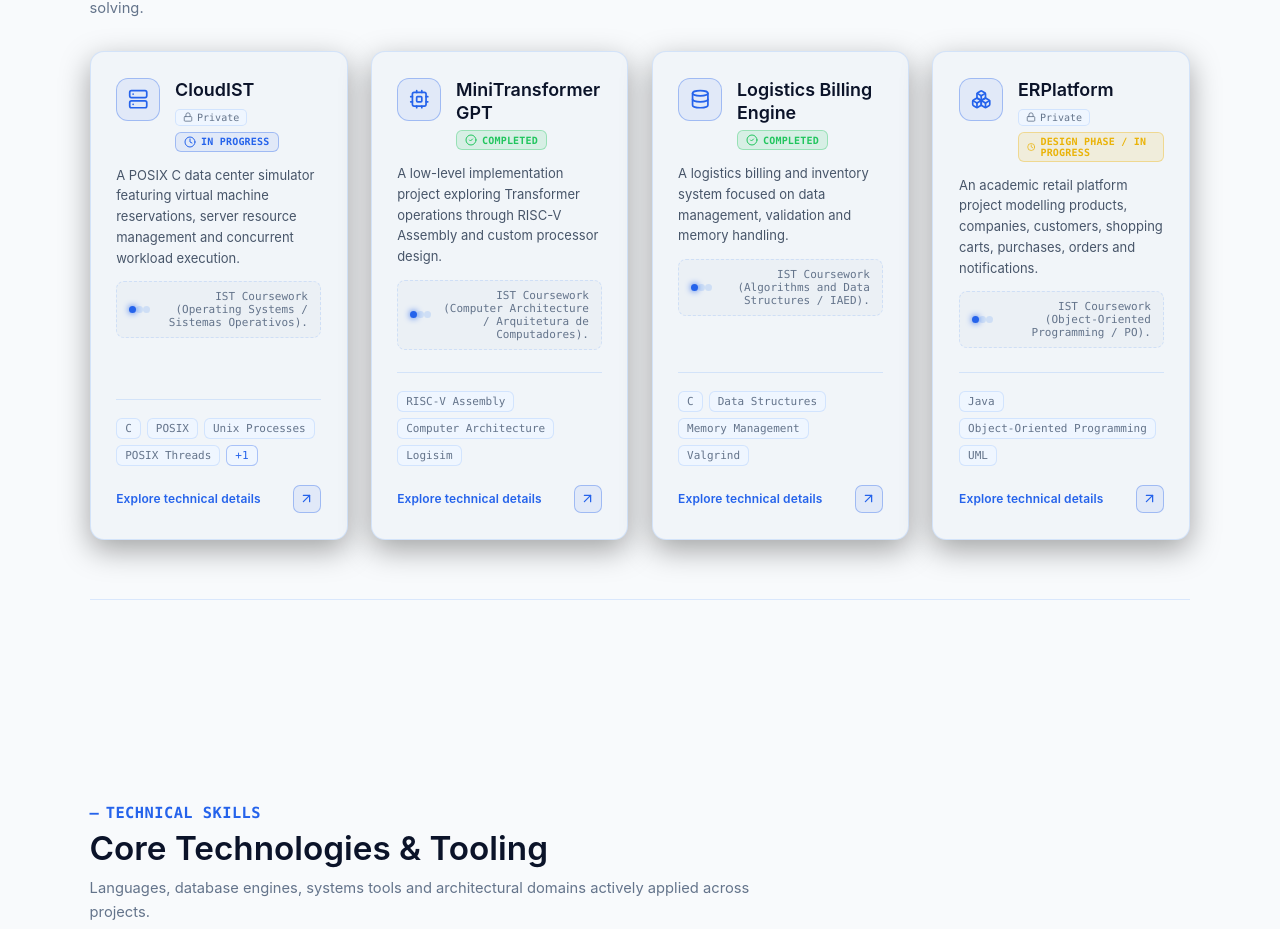
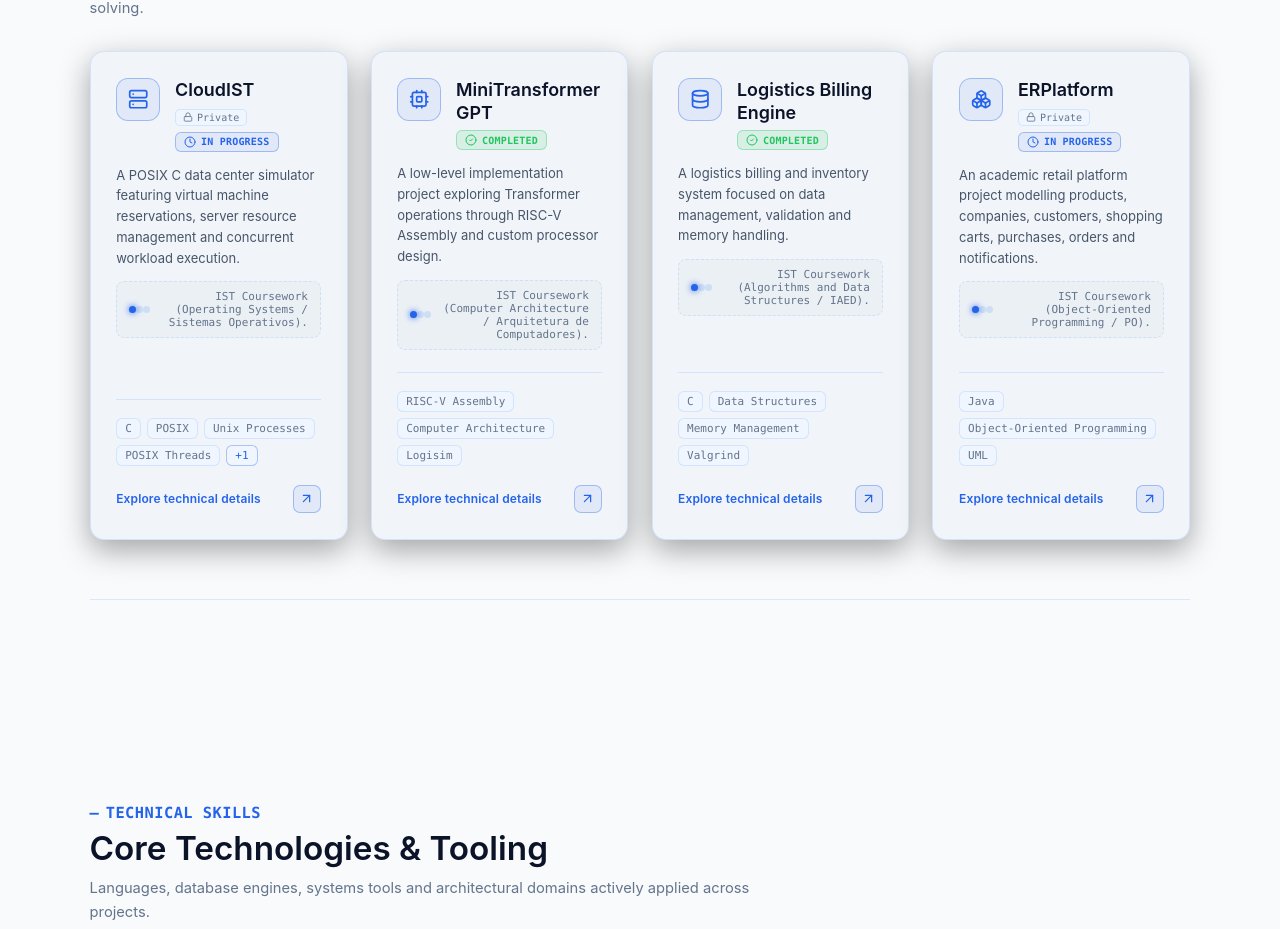
Before and after one commit to TiagoJMSantos/tigas-site, a React (Vite) app: page / in a window 1280 px wide. Shown: the part 1696-2625 px from the top of the page. Built offline with nearby package versions, Linux system fonts and the light colour scheme.

Commit message:
update: updated POO project status

```diff
--- a/src/data/featuredProjects.ts
+++ b/src/data/featuredProjects.ts
@@ -203,7 +203,7 @@ export const featuredProjects: FeaturedProjectItem[] = [
   {
     id: 'erplatform',
     title: 'ERPlatform',
-    status: 'Design Phase / In Progress',
+    status: 'In Progress',
     technologies: ['Java', 'Object-Oriented Programming', 'UML'],
     shortDescription:
       'An academic retail platform project modelling products, companies, customers, shopping carts, purchases, orders and notifications.',
```
